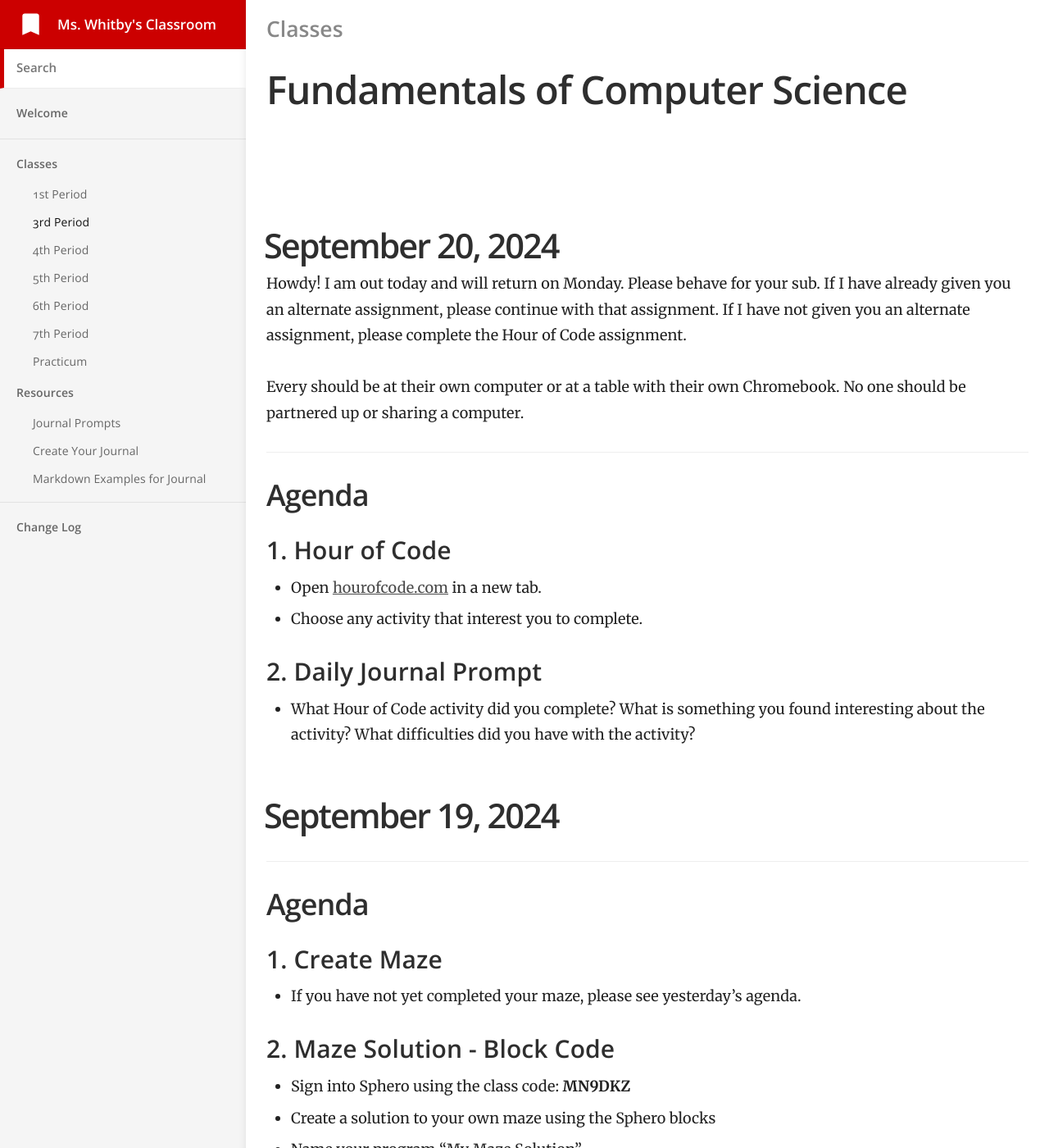
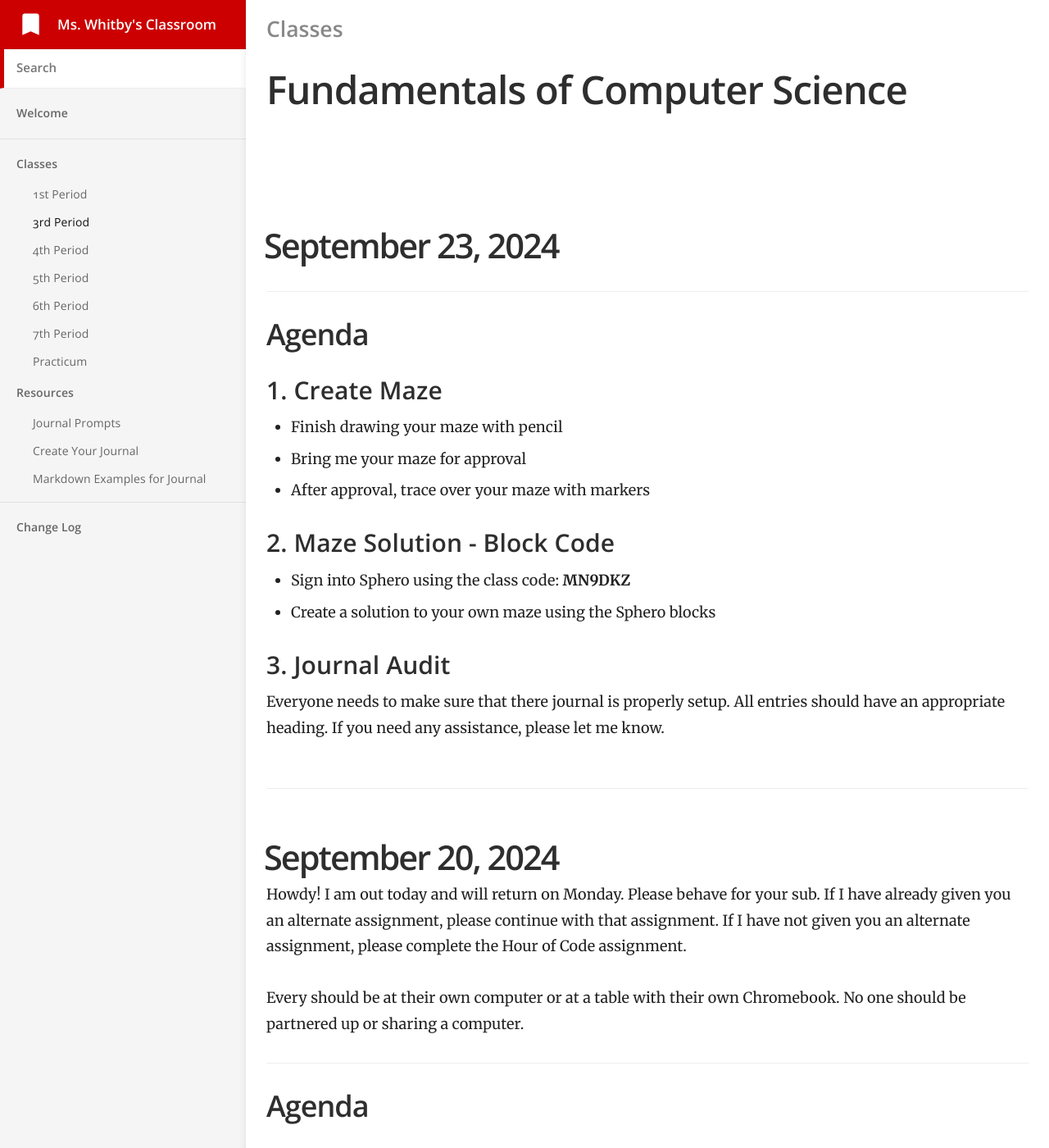
Before and after one commit to mswhitby/classroom, a Jekyll site: the page built from _docs/classes/3rd.md, in a window 1280 px wide and 1400 px high. Shown: the whole window at 82% size. Built offline with Jekyll 4.4.1, drawn with Linux system fonts in a browser that asks for light colours.

Commit message:
Update lesson

```diff
--- a/_docs/classes/3rd.md
+++ b/_docs/classes/3rd.md
@@ -3,6 +3,27 @@ title: 3rd Period
 subtitle: Fundamentals of Computer Science
 category: Classes
 order: 2
+---
+
+# September 23, 2024
+
+## Agenda
+
+### 1. Create Maze
+
+- Finish drawing your maze with pencil
+- Bring me your maze for approval
+- After approval, trace over your maze with markers
+
+### 2. Maze Solution - Block Code
+
+- Sign into Sphero using the class code: **MN9DKZ**
+- Create a solution to your own maze using the Sphero blocks
+
+### 3. Journal Audit
+
+Everyone needs to make sure that there journal is properly setup. All entries should have an appropriate heading. If you need any assistance, please let me know.
+
 ---
 
 # September 20, 2024
```
